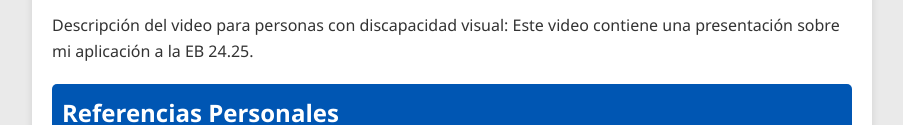
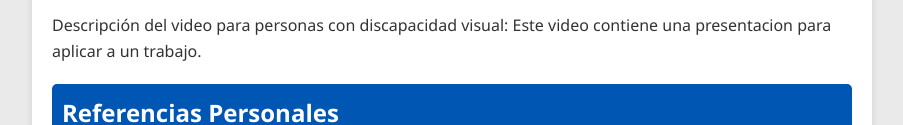
Before and after one commit to faustitoRoman/usabilidadfausto.github.io, a plain HTML site: page index.html in a window 1280 px wide. Shown: the part 2976-3101 px from the top of the page, without its empty margins (188-1091 px from the left). Drawn offline with Linux system fonts and the light colour scheme.

Commit message:
Actualizar descripción

```diff
--- a/index.html
+++ b/index.html
@@ -145,7 +145,7 @@
         </div>
         <p class="mt-3" tabindex="0">
           Descripción del video para personas con discapacidad visual: Este
-          video contiene una presentación sobre mi aplicación a la EB 24.25.
+          video contiene una presentacion para aplicar a un trabajo.
         </p>
       </section>
         <section aria-labelledby="referencias-personales">
```
